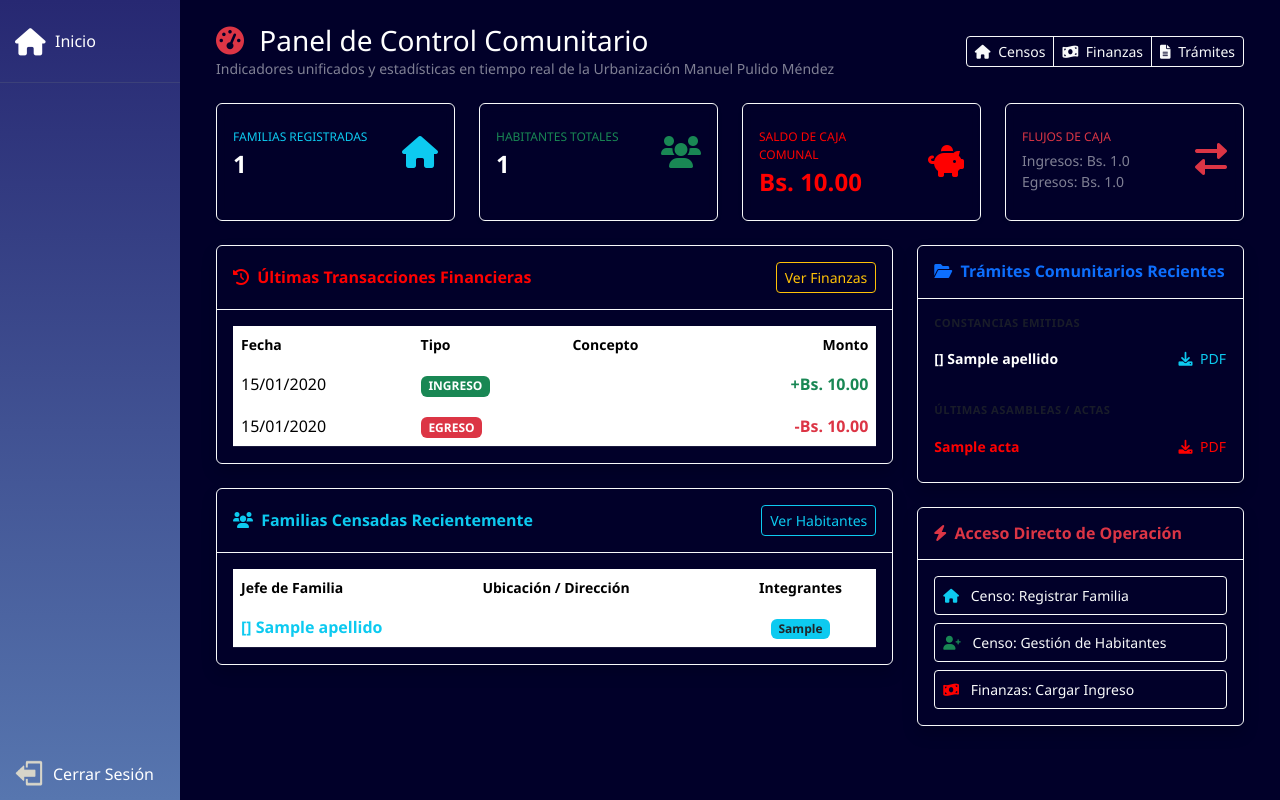
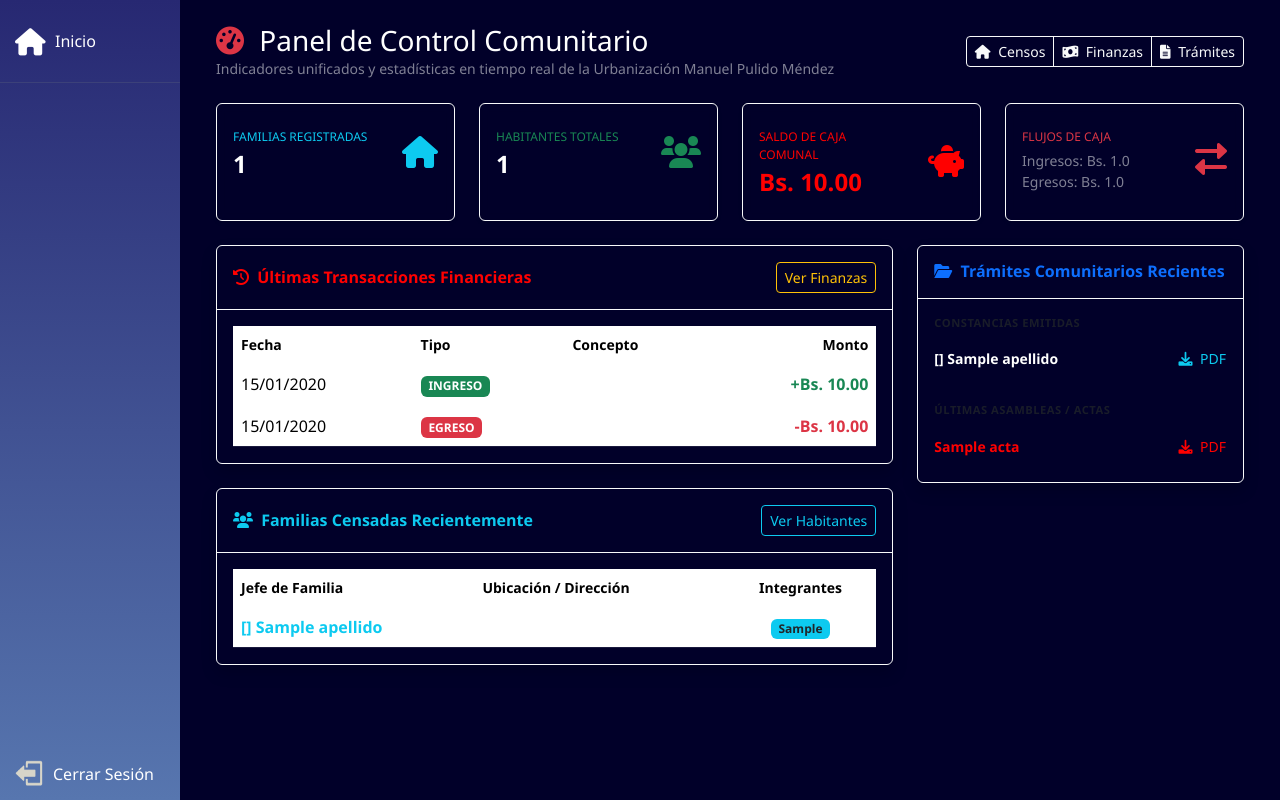
Before and after one commit to ElGabUwU/Proyecto_CC, a Django app: template myapp/templates/dashboard_comunitario.html in a window 1280 px wide. Run offline with Django 3.2, Linux system fonts and the light colour scheme; the template is opened without the code that fills it: most values are stand-ins (such as "Sample title", 1, 10 or a date in 2020); some libraries are stand-ins or nearby versions.

Commit message:
limpia parte 1

```diff
--- a/myapp/templates/dashboard_comunitario.html
+++ b/myapp/templates/dashboard_comunitario.html
@@ -183,19 +183,6 @@
                 </div>
             </div>
         </div>
-
-        <div class="card bg-transparent border-light border-opacity-25 text-white shadow">
-            <div class="card-header border-light border-opacity-10 bg-transparent py-3">
-                <h6 class="m-0 fw-bold text-danger"><i class="fas fa-bolt me-1"></i> Acceso Directo de Operación</h6>
-            </div>
-            <div class="card-body">
-                <div class="d-grid gap-2">
-                    <a href="{% url 'familia_unificada' %}" class="btn btn-sm btn-outline-light text-start py-2"><i class="fas fa-home me-2 text-info"></i> Censo: Registrar Familia</a>
-                    <a href="{% url 'habitantes' %}" class="btn btn-sm btn-outline-light text-start py-2"><i class="fas fa-user-plus me-2 text-success"></i> Censo: Gestión de Habitantes</a>
-                    <a href="{% url 'crear_ingreso' %}" class="btn btn-sm btn-outline-light text-start py-2"><i class="fas fa-money-bill-wave me-2 text-warning"></i> Finanzas: Cargar Ingreso</a>
-                </div>
-            </div>
-        </div>
     </div>
 </div>
 
```
Also changed, not shown: myapp/templates/proyectos/proyecto_detail.html (+0 -7 lines).
